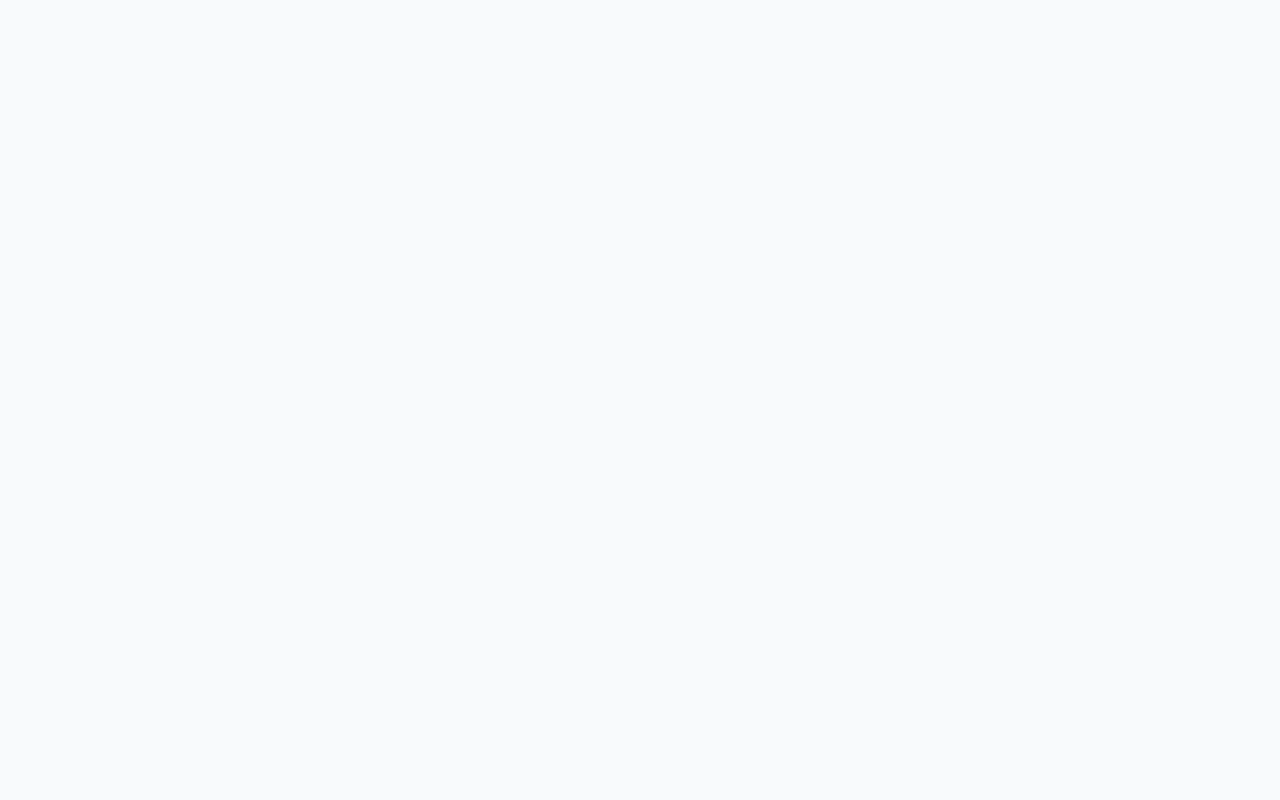
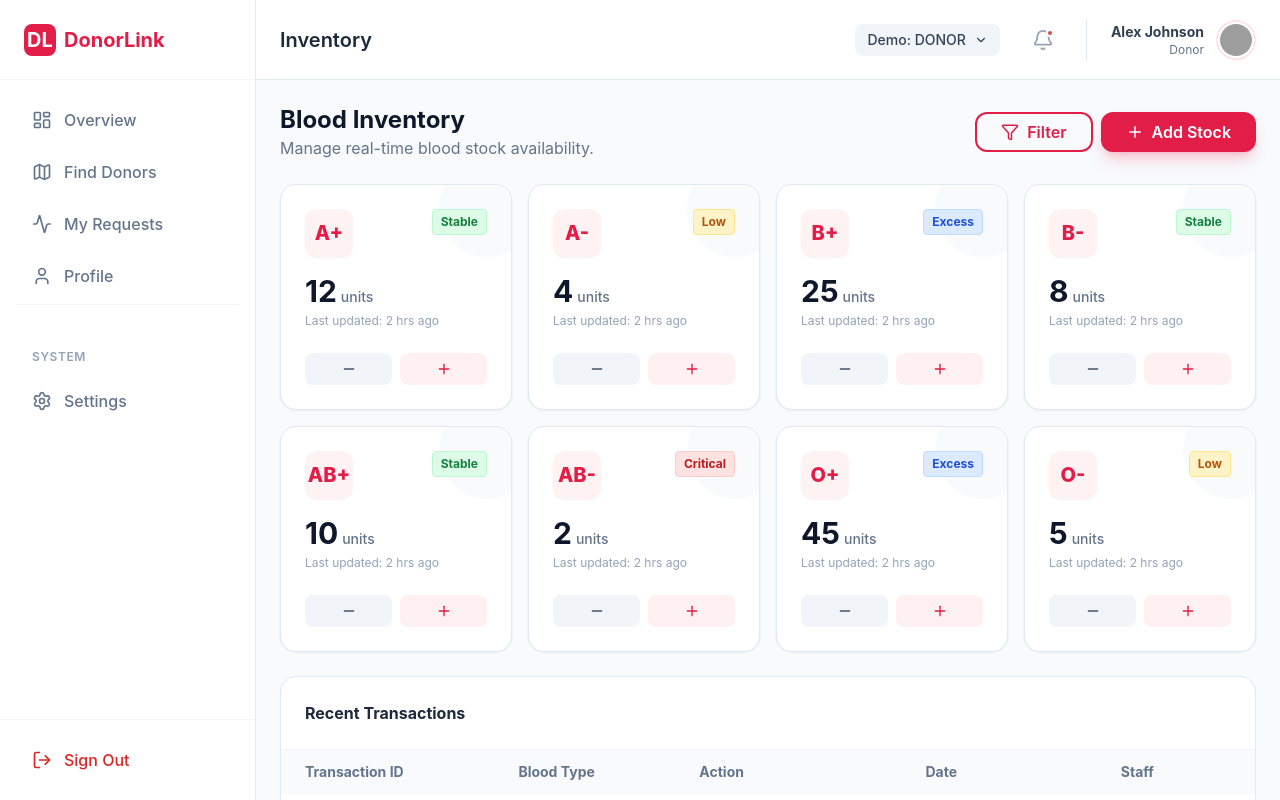
Before and after one commit to ras-al/DonorLink, a React (Vite) app: page /dashboard/inventory in a window 1280 px wide. Before the commit this address had no page. Built offline with nearby package versions, Linux system fonts and the light colour scheme; grey boxes are pictures that could not be loaded.

Commit message:
functional page updates

```diff
--- a/src/App.jsx
+++ b/src/App.jsx
@@ -11,6 +11,7 @@ import CampManagement from './pages/dashboard/camps/CampManagement';
 import UserProfile from './pages/dashboard/profile/UserProfile';
 import Notifications from './pages/dashboard/Notifications';
 import Settings from './pages/dashboard/Settings';
+import Inventory from './pages/dashboard/Inventory';
 import Terms from './pages/public/Terms';
 import Privacy from './pages/public/Privacy';
 
@@ -41,6 +42,7 @@ function AppContent() {
             <Route index element={<DashboardHome />} />
             <Route path="find-donor" element={<FindDonor />} />
             <Route path="requests" element={<div className="p-10">Request History (Coming Soon)</div>} />
+            <Route path="inventory" element={<Inventory />} />
             <Route path="camps" element={<CampManagement />} />
             <Route path="requests/create" element={<CreateRequest />} />
             <Route path="profile" element={<UserProfile />} />
--- /dev/null
+++ b/src/components/common/Input.jsx
@@ -0,0 +1,31 @@
+import { forwardRef } from 'react';
+import { twMerge } from 'tailwind-merge';
+
+const Input = forwardRef(({ label, error, className, icon: Icon, ...props }, ref) => {
+    return (
+        <div className="space-y-1.5">
+            {label && <label className="text-sm font-medium text-slate-700 block">{label}</label>}
+            <div className="relative">
+                {Icon && (
+                    <div className="absolute left-3 top-1/2 -translate-y-1/2 text-slate-400 pointer-events-none">
+                        <Icon size={20} />
+                    </div>
+                )}
+                <input
+                    ref={ref}
+                    className={twMerge(
+                        "w-full bg-slate-50 border border-slate-200 rounded-xl px-4 py-3 text-slate-900 placeholder:text-slate-400 outline-none focus:ring-2 focus:ring-brand-500/20 focus:border-brand-500 transition-all disabled:opacity-50 disabled:cursor-not-allowed",
+                        Icon && "pl-10",
+                        error && "border-red-500 focus:ring-red-500/20 focus:border-red-500",
+                        className
+                    )}
+                    {...props}
+                />
+            </div>
+            {error && <p className="text-xs text-red-500 font-medium animate-in slide-in-from-top-1">{error}</p>}
+        </div>
+    );
+});
+
+Input.displayName = "Input";
+export default Input;
--- a/src/pages/dashboard/DashboardLayout.jsx
+++ b/src/pages/dashboard/DashboardLayout.jsx
@@ -30,7 +30,7 @@ const DashboardLayout = () => {
             return [
                 ...common,
                 { label: 'Create Request', path: '/dashboard/requests/create', icon: Activity },
-                { label: 'Inventory', path: '/dashboard/inventory', icon: Activity }, // Pending
+                { label: 'Inventory', path: '/dashboard/inventory', icon: Activity },
             ];
         }
 
--- /dev/null
+++ b/src/pages/dashboard/Inventory.jsx
@@ -0,0 +1,112 @@
+import { useState } from 'react';
+import { Plus, Minus, Droplets, Search, Filter } from 'lucide-react';
+import Button from '../../components/common/Button';
+import Input from '../../components/common/Input';
+
+const Inventory = () => {
+    // Mock Inventory Data
+    const [stock, setStock] = useState([
+        { type: 'A+', count: 12, status: 'Stable' },
+        { type: 'A-', count: 4, status: 'Low' },
+        { type: 'B+', count: 25, status: 'Excess' },
+        { type: 'B-', count: 8, status: 'Stable' },
+        { type: 'AB+', count: 10, status: 'Stable' },
+        { type: 'AB-', count: 2, status: 'Critical' },
+        { type: 'O+', count: 45, status: 'Excess' },
+        { type: 'O-', count: 5, status: 'Low' },
+    ]);
+
+    const getStatusColor = (status) => {
+        switch (status) {
+            case 'Critical': return 'bg-red-100 text-red-700 border-red-200';
+            case 'Low': return 'bg-amber-100 text-amber-700 border-amber-200';
+            case 'Excess': return 'bg-blue-100 text-blue-700 border-blue-200';
+            default: return 'bg-green-100 text-green-700 border-green-200';
+        }
+    };
+
+    return (
+        <div className="space-y-6">
+            <div className="flex flex-col sm:flex-row justify-between items-start sm:items-center gap-4">
+                <div>
+                    <h1 className="text-2xl font-bold text-slate-900">Blood Inventory</h1>
+                    <p className="text-slate-500">Manage real-time blood stock availability.</p>
+                </div>
+                <div className="flex gap-2">
+                    <Button variant="outline" className="h-10"><Filter size={18} /> Filter</Button>
+                    <Button className="h-10"><Plus size={18} /> Add Stock</Button>
+                </div>
+            </div>
+
+            {/* Grid View */}
+            <div className="grid grid-cols-1 sm:grid-cols-2 lg:grid-cols-4 gap-4">
+                {stock.map((item) => (
+                    <div key={item.type} className="bg-white p-6 rounded-2xl border border-slate-200 shadow-sm hover:shadow-md transition-shadow relative overflow-hidden group">
+                        {/* Background Decoration */}
+                        <div className="absolute -right-6 -top-6 w-24 h-24 bg-slate-50 rounded-full group-hover:scale-150 transition-transform duration-500 z-0"></div>
+
+                        <div className="relative z-10">
+                            <div className="flex justify-between items-start mb-4">
+                                <div className="w-12 h-12 bg-red-50 text-brand-600 rounded-xl flex items-center justify-center text-xl font-extrabold shadow-sm">
+                                    {item.type}
+                                </div>
+                                <span className={`px-2 py-1 rounded text-xs font-bold border ${getStatusColor(item.status)}`}>
+                                    {item.status}
+                                </span>
+                            </div>
+
+                            <div className="flex items-baseline gap-1 mb-1">
+                                <span className="text-3xl font-bold text-slate-900">{item.count}</span>
+                                <span className="text-sm text-slate-500 font-medium">units</span>
+                            </div>
+
+                            <p className="text-xs text-slate-400 mb-6">Last updated: 2 hrs ago</p>
+
+                            <div className="flex gap-2">
+                                <button className="flex-1 flex items-center justify-center py-2 bg-slate-100 hover:bg-slate-200 text-slate-600 rounded-lg transition-colors">
+                                    <Minus size={16} />
+                                </button>
+                                <button className="flex-1 flex items-center justify-center py-2 bg-brand-50 hover:bg-brand-100 text-brand-600 rounded-lg transition-colors">
+                                    <Plus size={16} />
+                                </button>
+                            </div>
+                        </div>
+                    </div>
+                ))}
+            </div>
+
+            {/* Recent Activity Table (Placeholder) */}
+            <div className="bg-white rounded-2xl border border-slate-200 overflow-hidden">
+                <div className="p-6 border-b border-slate-100">
+                    <h3 className="font-bold text-slate-800">Recent Transactions</h3>
+                </div>
+                <div className="overflow-x-auto">
+                    <table className="w-full text-sm text-left">
+                        <thead className="bg-slate-50 text-slate-500 font-medium">
+                            <tr>
+                                <th className="px-6 py-3">Transaction ID</th>
+                                <th className="px-6 py-3">Blood Type</th>
+                                <th className="px-6 py-3">Action</th>
+                                <th className="px-6 py-3">Date</th>
+                                <th className="px-6 py-3">Staff</th>
+                            </tr>
+                        </thead>
+                        <tbody className="divide-y divide-slate-100">
+                            {[1, 2, 3].map(i => (
+                                <tr key={i} className="hover:bg-slate-50">
+                                    <td className="px-6 py-4 font-mono text-slate-500">#TXN-882{i}</td>
+                                    <td className="px-6 py-4 font-bold text-slate-700">O+</td>
+                                    <td className="px-6 py-4 text-green-600 font-medium">+ Added 5 Units</td>
+                                    <td className="px-6 py-4 text-slate-500">Oct 24, 2025</td>
+                                    <td className="px-6 py-4 text-slate-600">Dr. Sarah</td>
+                                </tr>
+                            ))}
+                        </tbody>
+                    </table>
+                </div>
+            </div>
+        </div>
+    );
+};
+
+export default Inventory;
```
